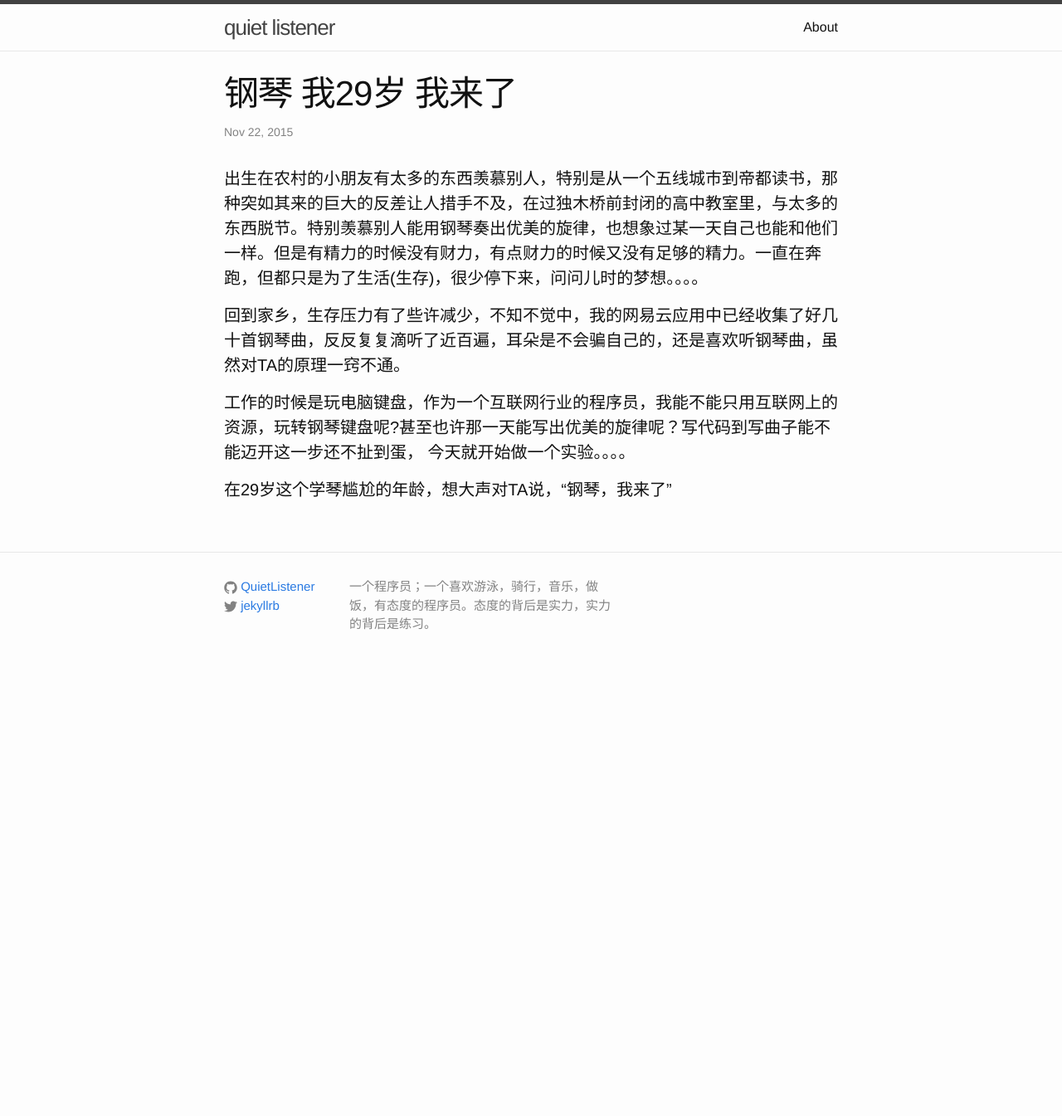
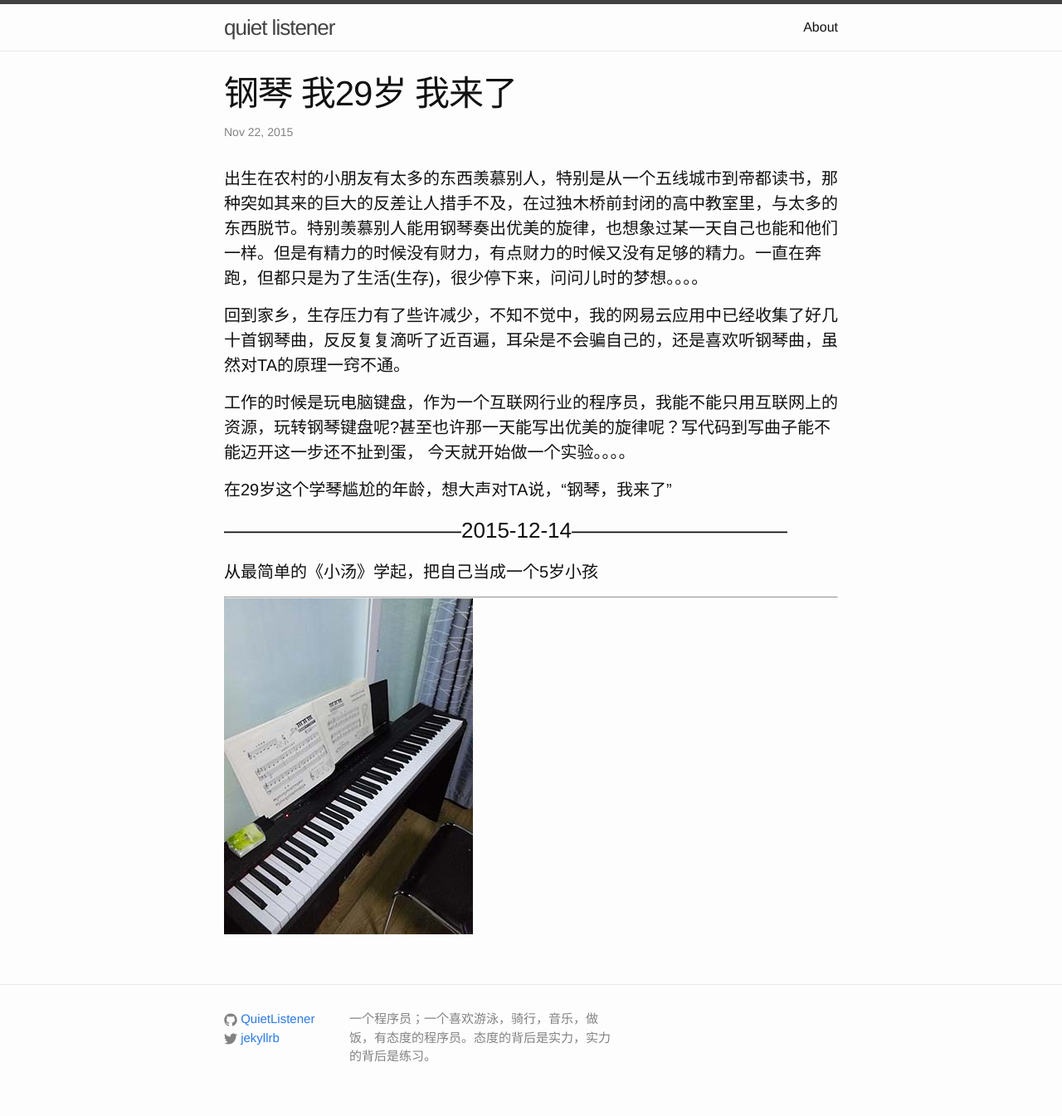
Before and after one commit to QuietListener/QuietListener, a Jekyll site: the page built from _posts/2015-11-22-钢琴 我29岁 我来了.markdown, in a window 1280 px wide. Shown: the whole page at 83% size. Built offline with Jekyll 4.4.1, drawn with Linux system fonts in a browser that asks for light colours; before the commit the page ends 900 px from its top, so only the background shows below that.

Commit message:
添加钢琴图片

```diff
--- a/_posts/2015-11-22-钢琴 我29岁 我来了.markdown
+++ b/_posts/2015-11-22-钢琴 我29岁 我来了.markdown
@@ -11,3 +11,9 @@ categories: music
 #### 工作的时候是玩电脑键盘，作为一个互联网行业的程序员，我能不能只用互联网上的资源，玩转钢琴键盘呢?甚至也许那一天能写出优美的旋律呢？写代码到写曲子能不能迈开这一步还不扯到蛋， 今天就开始做一个实验。。。。
 
 #### 在29岁这个学琴尴尬的年龄，想大声对TA说，“钢琴，我来了”
+
+
+### ---------------------------------2015-12-14------------------------------
+#### 从最简单的《小汤》学起，把自己当成一个5岁小孩
+***
+![大玩具](/images/music/piano.jpg)
```
Also changed, not shown: other parts of _posts/2015-11-22-钢琴 我29岁 我来了.markdown (+1 -1 lines), images/2015-11-22-1.jpg (added), images/2015-11-22-2.jpg (added), images/music/piano.jpg (added).
